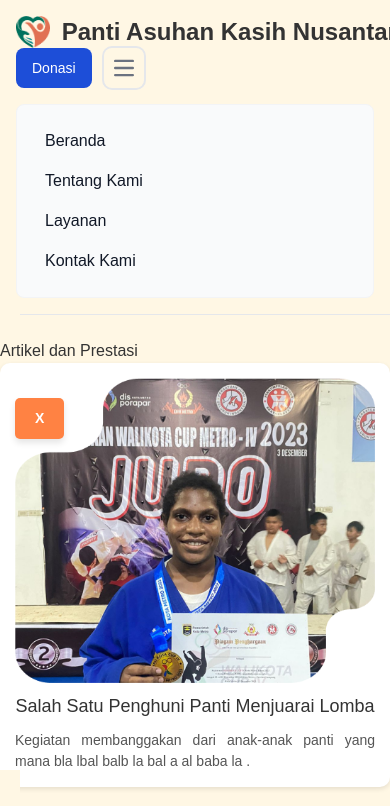
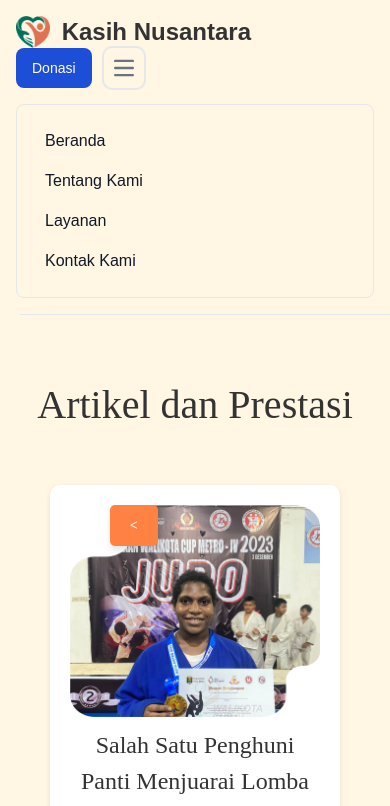
Before and after one commit to iceguya/cintanusantara, a website: page artikel1.html in a window 390 px wide. Both pictures are taken after a click on the button "Open main menu". Shown: the top 806 px of the page. Drawn offline with nearby package versions, Linux system fonts and the light colour scheme.

Commit message:
Initial commit

```diff
--- a/article.css
+++ b/article.css
@@ -152,12 +152,17 @@ body {
     background: #FFF7E4;
     padding: 20px; /* Ruang dalam untuk area artikel */
     box-sizing: border-box; /* Hitung padding dalam elemen */
+    font-size: 40px; /* Ukuran font dikurangi untuk lebih proporsional di desktop */
+    font-family: 'Poppins', 'Times New Roman', sans-serif;
+    font-weight: 300;
+    text-align: center;
 }
 
 .article-grid {
+    margin: 50px; /* Gunakan margin yang sama pada semua sisi */
     display: grid; /* Gunakan grid untuk tata letak */
     grid-template-columns: repeat(auto-fit, minmax(300px, 1fr)); /* Kolom fleksibel */
-    gap: 20px; /* Jarak antar elemen */
+    gap: 50px; /* Kurangi jarak antar elemen untuk tampilan lebih padat */
     justify-items: center; /* Posisi elemen di tengah kolom */
 }
 
@@ -165,38 +170,57 @@ body {
     background: white;
     border-radius: 10px; /* Tambahkan sudut melengkung */
     box-shadow: 0 2px 5px rgba(0, 0, 0, 0.1); /* Tambahkan bayangan */
-    padding: 15px; /* Ruang dalam untuk elemen artikel */
+    padding: 20px; /* Sedikit lebih banyak ruang untuk teks */
+    max-width: 400px; /* Batasi lebar maksimum artikel pada desktop */
 }
 
 .articletype {
-     text-align: center; /* Pusatkan teks untuk head */
+    text-align: center; /* Pusatkan teks untuk head */
 }
 
-.articletypebody{  /*untuk atur margin text body*/
-    text-align: justify;
+.articletypebody {
+    text-align: justify; /* Justifikasi teks body */
 }
 
 .article img {
     width: 100%; /* Gambar memenuhi lebar elemen */
+    max-width: 300px; /* Batasi lebar gambar pada desktop */
     height: auto; /* Jaga proporsi gambar */
     border-radius: 10px; /* Tambahkan sudut melengkung */
     margin-bottom: 10px; /* Jarak gambar dengan teks */
 }
 
 .article h3 {
-    font-size: 18px;
+    font-size: 28px; /* Perbesar font untuk heading di desktop */
     margin: 10px 0;
 }
 
 .article p {
-    font-size: 14px;
+    font-size: 16px; /* Perbesar font untuk paragraf di desktop */
     color: #555;
+    line-height: 1.6; /* Tambahkan spasi antar baris */
 }
 
 /* Media Queries */
 @media (max-width: 768px) {
     .article-grid {
         grid-template-columns: 1fr; /* Satu kolom pada layar kecil */
+    }
+
+    .article {
+        max-width: none; /* Tidak ada batasan lebar pada mobile */
+    }
+
+    .article img {
+        max-width: none; /* Gambar tetap memenuhi elemen di mobile */
+    }
+
+    .article h3 {
+        font-size: 24px; /* Ukuran heading tetap */
+    }
+
+    .article p {
+        font-size: 14px; /* Ukuran paragraf tetap */
     }
 }
 
@@ -210,9 +234,9 @@ footer.main-footer {
 
 /* exit bottom */
 .exit-button {
-    display:inline-flex;
+    display: inline-flex;
     position: absolute;
-    margin-top: 20px;
+    left: 13vh; /* Jarak dari kiri kontainer */
     padding: 10px 20px;
     background-color: #FF8243; /* Warna oranye */
     color: white;
@@ -220,7 +244,29 @@ footer.main-footer {
     border-radius: 5px;
     font-size: 14px;
     font-weight: bold;
-    text-align: left;
     box-shadow: 0px 4px 6px rgba(0, 0, 0, 0.1);
     transition: background-color 0.3s ease;
 }
+
+/* Media Queries */
+@media (max-width: 768px) {
+    .article-grid {
+        grid-template-columns: 1fr; /* Satu kolom pada layar kecil */
+    }
+
+    .article {
+        max-width: none; /* Tidak ada batasan lebar pada mobile */
+    }
+
+    .article img {
+        max-width: none; /* Gambar tetap memenuhi elemen di mobile */
+    }
+
+    .article h3 {
+        font-size: 24px; /* Ukuran heading tetap */
+    }
+
+    .article p {
+        font-size: 14px; /* Ukuran paragraf tetap */
+    }
+}
--- a/artikel1.html
+++ b/artikel1.html
@@ -12,13 +12,14 @@
     <header>
         <nav class="bg-[#FFF7E4] w-full z-20 top-0 start-0 border-b ">
             <div class="max-w-screen-xl flex flex-wrap items-center justify-between mx-auto p-4">
-            <a href="https://flowbite.com/" class="flex items-center space-x-3 rtl:space-x-reverse">
+            <a href="index.html" class="flex items-center space-x-3 rtl:space-x-reverse">
                 <img src="images/logo.png" class="h-8" alt="Flowbite Logo">
-                <span class="self-center text-2xl font-semibold whitespace-nowrap">Panti Asuhan Kasih Nusantara</span>
+                <span class="self-center text-2xl font-semibold whitespace-nowrap hidden lg:inline">Panti Asuhan Kasih Nusantara</span>
+                <span class="self-center text-2xl font-semibold whitespace-nowrap lg:hidden">Kasih Nusantara</span>
             </a>
             <div class="flex md:order-2 space-x-3 md:space-x-0 rtl:space-x-reverse">
                 <button type="button" class="text-white bg-blue-700 hover:bg-blue-800 focus:ring-4 focus:outline-none focus:ring-blue-300 font-medium rounded-lg text-sm px-4 py-2 text-center dark:bg-blue-600 dark:hover:bg-blue-700 dark:focus:ring-blue-800">Donasi</button>
-                <button data-collapse-toggle="navbar-sticky" type="button" class="inline-flex items-center p-2 w-10 h-10 justify-center text-sm text-gray-500 rounded-lg md:hidden hover:bg-gray-100 focus:outline-none focus:ring-2 focus:ring-gray-200 dark:text-gray-400 dark:hover:bg-gray-700 dark:focus:ring-gray-600" aria-controls="navbar-sticky" aria-expanded="false">
+                <button data-collapse-toggle="navbar-sticky" type="button" class="inline-flex items-center p-2 w-10 h-10 justify-center text-sm text-gray-500 rounded-lg md:hidden bg-[#FFF7E4] focus:outline-none focus:ring-2 focus:ring-gray-200 dark:text-gray-400 dark:hover:bg-gray-700 dark:focus:ring-gray-600" aria-controls="navbar-sticky" aria-expanded="false">
                 <span class="sr-only">Open main menu</span>
                 <svg class="w-5 h-5" aria-hidden="true" xmlns="http://www.w3.org/2000/svg" fill="none" viewBox="0 0 17 14">
                     <path stroke="currentColor" stroke-linecap="round" stroke-linejoin="round" stroke-width="2" d="M1 1h15M1 7h15M1 13h15"/>
@@ -26,18 +27,18 @@
             </button>
             </div>
             <div class="items-center justify-between hidden w-full md:flex md:w-auto md:order-1" id="navbar-sticky">
-            <ul class="flex flex-col p-4 md:p-0 mt-4 font-medium border border-gray-100 rounded-lg bg-gray-50 md:space-x-8 rtl:space-x-reverse md:flex-row md:mt-0 md:border-0 md:bg-white">
+            <ul class="flex flex-col p-4 md:p-0 mt-4 font-medium border bg-[#FFF7E4] rounded-lg bg-[#FFF7E4] md:space-x-8 rtl:space-x-reverse md:flex-row md:mt-0 md:border-0 bg-[#FFF7E4]">
                 <li>
-                    <a href="index.html" class="block py-2 px-3 text-gray-900 rounded hover:bg-gray-100 md:hover:bg-transparent md:hover:text-blue-700 md:p-0 md:dark:hover:text-blue-500 dark:hover:bg-gray-700 dark:hover:text-white md:dark:hover:bg-transparent ">Beranda</a>
+                    <a href="index.html" class="block py-2 px-3 text-gray-900 rounded bg-[#FFF7E4] md:hover:bg-transparent md:hover:text-blue-700 md:p-0 md:dark:hover:text-blue-500 dark:hover:bg-gray-700 dark:hover:text-white md:dark:hover:bg-transparent ">Beranda</a>
                 </li>
                 <li>
-                    <a href="#" class="block py-2 px-3 text-gray-900 rounded hover:bg-gray-100 md:hover:bg-transparent md:hover:text-blue-700 md:p-0 md:dark:hover:text-blue-500 dark:hover:bg-gray-700 dark:hover:text-white md:dark:hover:bg-transparent ">Tentang Kami</a>
+                    <a href="#" class="block py-2 px-3 text-gray-900 rounded bg-[#FFF7E4] md:hover:bg-transparent md:hover:text-blue-700 md:p-0 md:dark:hover:text-blue-500 dark:hover:bg-gray-700 dark:hover:text-white md:dark:hover:bg-transparent ">Tentang Kami</a>
                 </li>
                 <li>
-                    <a href="#" class="block py-2 px-3 text-gray-900 rounded hover:bg-gray-100 md:hover:bg-transparent md:hover:text-blue-700 md:p-0 md:dark:hover:text-blue-500 dark:hover:bg-gray-700 dark:hover:text-white md:dark:hover:bg-transparent ">Layanan</a>
+                    <a href="#" class="block py-2 px-3 text-gray-900 rounded bg-[#FFF7E4] md:hover:bg-transparent md:hover:text-blue-700 md:p-0 md:dark:hover:text-blue-500 dark:hover:bg-gray-700 dark:hover:text-white md:dark:hover:bg-transparent ">Layanan</a>
                 </li>
                 <li>
-                    <a href="#" class="block py-2 px-3 text-gray-900 rounded hover:bg-gray-100 md:hover:bg-transparent md:hover:text-blue-700 md:p-0 md:dark:hover:text-blue-500 dark:hover:bg-gray-700 dark:hover:text-white md:dark:hover:bg-transparent ">Kontak Kami</a>
+                    <a href="kontak.html" class="block py-2 px-3 text-gray-900 rounded bg-[#FFF7E4] md:hover:bg-transparent md:hover:text-blue-700 md:p-0 md:dark:hover:text-blue-500 dark:hover:bg-gray-700 dark:hover:text-white md:dark:hover:bg-transparent ">Kontak Kami</a>
                 </li>
                 </li>
             </ul>
@@ -50,12 +51,16 @@
         <h2>Artikel dan Prestasi</h2>
         <div class="article-grid">
             <div class="article">
-                <a href="index.html" class="exit-button"> X </a>
+                <a href="index.html" class="exit-button"> < </a>
                 <img src="images/judo.png" alt="Artikel Image">
                 <div class="articletype">
                     <h3>Salah Satu Penghuni Panti Menjuarai Lomba</h3>
                     <div class="articletypebody">
-                        <p>Kegiatan membanggakan dari anak-anak panti yang mana bla lbal balb la bal a al baba la .</p>
+                        <p>Desember 2023 menjadi momen bersejarah bagi para atlet judo yang berpartisipasi dalam Kejuaraan Walikota Cup Metro IV. Acara yang berlangsung dengan meriah ini berhasil menghadirkan kompetisi judo penuh semangat dan sportivitas </p>
+                        <p>Salah satu bintang dari kejuaraan ini adalah seorang atlet muda yang menunjukkan prestasi gemilang. Dengan senyum bangga, ia menerima medali dan penghargaan atas dedikasinya dalam olahraga judo. Momen ini menjadi simbol kerja keras, disiplin, dan semangat juang yang luar biasa.
+                        Kejuaraan ini tidak hanya menjadi ajang unjuk kemampuan, tetapi juga wadah bagi para atlet untuk mengembangkan diri, membangun persahabatan, dan menjunjung tinggi nilai-nilai sportivitas. Dukungan dari pemerintah daerah, penyelenggara, dan komunitas judo patut diapresiasi, karena tanpa mereka, acara sebesar ini tidak akan terwujud.</p>
+                        <p>Kami mengucapkan selamat kepada seluruh peserta yang telah memberikan yang terbaik, serta kepada para juara yang telah mengukir prestasi. Semoga keberhasilan ini menjadi motivasi untuk terus melangkah maju, baik di tingkat nasional maupun internasional.</p>
+                        <p>Judo Walikota Cup Metro IV 2023 bukan sekadar kompetisi; ini adalah perayaan semangat juang dan dedikasi para atlet yang patut diapresiasi. Sampai jumpa di kejuaraan berikutnya, dengan semangat yang lebih besar dan prestasi yang lebih gemilang!</p>
                     </div>
                 </div>
             </div>
--- a/style_refined.css
+++ b/style_refined.css
@@ -150,6 +150,7 @@ body {
 .progress-info {
     display: flex;
     justify-content: space-between;
+    margin-left: 20px;
     margin-bottom: 10px;
     font-size: 14px;
     color: #444;
@@ -161,6 +162,7 @@ body {
     height: 10px;
     width: 100%;
     overflow: hidden;
+    margin-left: 20px;
     margin-bottom: 20px;
 }
 
@@ -171,6 +173,7 @@ body {
 }
 
 .donate-button {
+    margin-left: 20px;
     display: inline-block;
     padding: 10px 20px;
     background-color: #FF8243;
@@ -275,6 +278,7 @@ body {
     background: #FFF7E4;
     padding: 20px; /* Ruang dalam untuk area artikel */
     box-sizing: border-box; /* Hitung padding dalam elemen */
+    min-height: 200px;
 }
 
 .article-grid {
@@ -290,6 +294,7 @@ body {
     box-shadow: 0 2px 5px rgba(0, 0, 0, 0.1); /* Tambahkan bayangan */
     padding: 15px; /* Ruang dalam untuk elemen artikel */
     text-align: center; /* Pusatkan teks */
+    min-height: 200px;
 }
 
 .article img {
@@ -302,6 +307,8 @@ body {
 .article h3 {
     font-size: 18px;
     margin: 10px 0;
+    max-width: 500px;
+    min-width: 100px;
 }
 
 .article p {
@@ -466,3 +473,53 @@ footer.main-footer {
         width: 100%; /* Visi dan Misi menjadi full-width pada mobile */
     }
 }
+
+/* Animasi scroll seamless */
+@keyframes seamless-scroll {
+    0% {
+        transform: translateX(0);
+    }
+    100% {
+        transform: translateX(-50%);
+    }
+}
+
+.gallery-grid-wrapper {
+    display: flex;
+    overflow: hidden; /*Hanya menampilkan viewport */
+    position: relative;
+    width: 100%;
+    background: #FFF7E4; /* Tambahkan latar belakang opsional */
+}
+
+.gallery-grid {
+    display: flex;
+    flex-wrap: nowrap;
+    gap: 20px; /* Jarak antar elemen */
+    animation: seamless-scroll 9s linear infinite; /* Durasi animasi */
+    width: calc(200%); /* Dua kali lipat ukuran konten asli */
+}
+
+.gallery-item {
+    flex: 0 0 auto;
+    width: 300px; /* Tetap konsisten pada semua item */
+    text-align: center;
+    background: white; /* Opsional: styling untuk estetika */
+    border-radius: 8px;
+    box-shadow: 0px 4px 6px rgba(0, 0, 0, 0.1); /* Tambahkan efek bayangan */
+}
+
+.gallery-item img {
+    width: 100%;
+    height: auto;
+    border-radius: 8px;
+}
+
+@media (max-width: 768px) {
+    .gallery-item {
+        width: 200px; /* Perkecil ukuran elemen */
+    }
+    .gallery-grid {
+        animation: seamless-scroll 9s linear infinite; /* Perpanjang durasi animasi */
+    }
+}
```
Also changed, not shown: index.html (+27 -16 lines), kontak.html (+5 -4 lines).
